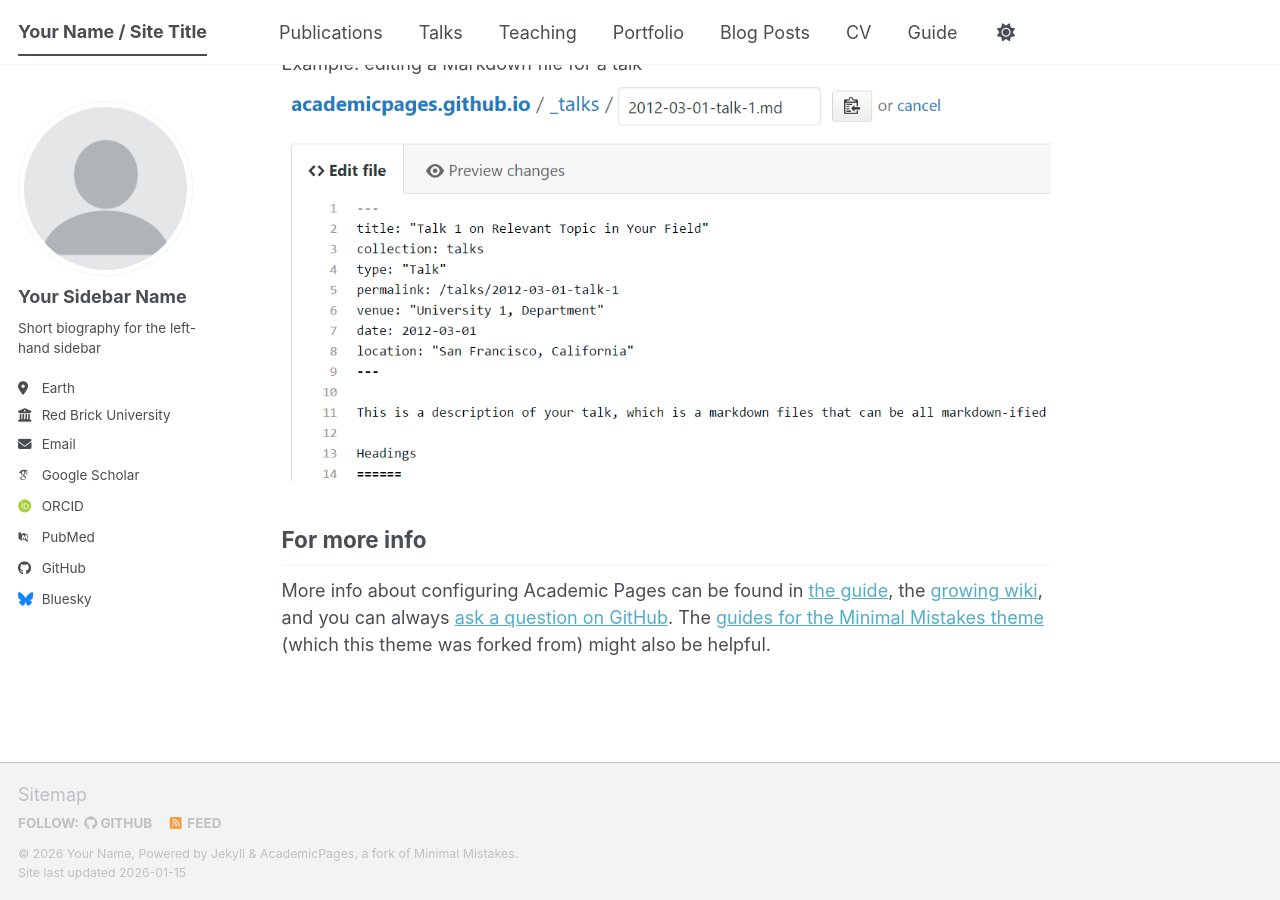
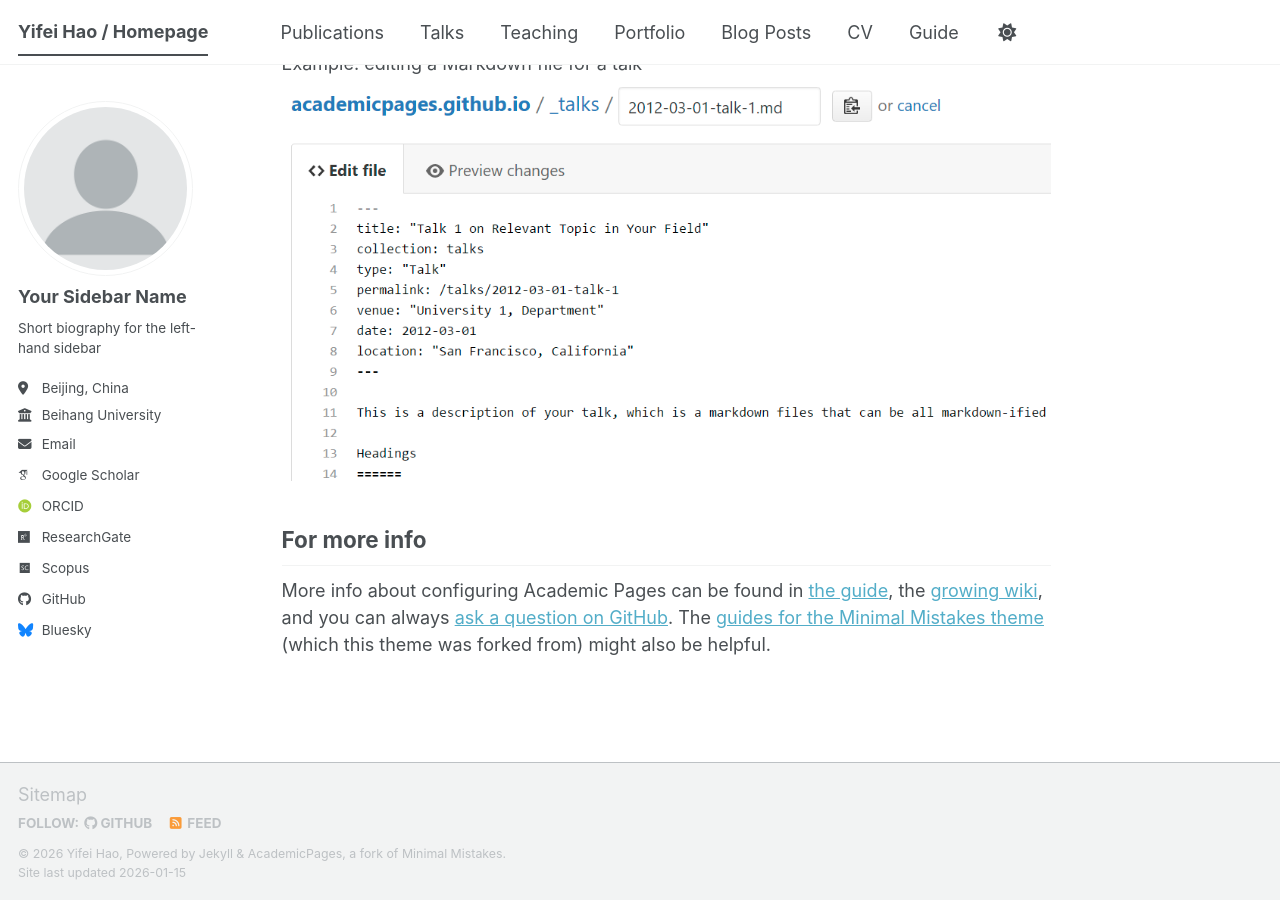
Before and after one commit to if-hyf/if-hyf.github.io, a Jekyll site: the page built from _pages/about.md, in a window 1280 px wide and 900 px high, scrolled down 2720 px. Built offline with Jekyll 4.4.1, drawn with Linux system fonts in a browser that asks for light colours; some web fonts are replaced; a script bundle is joined from its source files by our own code; library files that are not in the unit come from our copies.

Commit message:
Update _config.yml

```diff
--- a/_config.yml
+++ b/_config.yml
@@ -9,14 +9,14 @@
 # Basic Site Settings
 locale                   : "en-US"
 site_theme               : "default" # The available themes options are "default", "air", "sunrise", "mint", "dirt" and "contrast"
-title                    : "Your Name / Site Title"
+title                    : "Yifei Hao / Homepage"
 title_separator          : "-"
-name                     : &name "Your Name"
-description              : &description "Your Name's academic portfolio"   # Update this with a general description of your site, this is the default if not overridden by a page
-url                      : https://academicpages.github.io # The base hostname & protocol for your site e.g. "https://[your GitHub username].github.io",
+name                     : &name "Yifei Hao"
+description              : &description "Yifei Hao's academic portfolio"   # Update this with a general description of your site, this is the default if not overridden by a page
+url                      : https://if-hyf.github.io # The base hostname & protocol for your site e.g. "https://[your GitHub username].github.io",
                                                            # or if you already have some other page hosted on Github then use "https://[your GitHub username].github.io/[Your Repo Name]"
 baseurl                  : "" # the subpath of your site, e.g. "/blog"
-repository               : "academicpages/academicpages.github.io"
+repository               : "if-hyf/if-hyf.github.io"
 
 # Site Author - The following control what appear as part of the author content on the side bar.
 #               If a field is blank the icon and link will not appear, otherwise it will be shown.
@@ -27,23 +27,23 @@ author:
   name             : "Your Sidebar Name"
   pronouns         : # example: "she/her"
   bio              : "Short biography for the left-hand sidebar"
-  location         : "Earth"
-  employer         : "Red Brick University"
+  location         : "Beijing, China"
+  employer         : "Beihang University"
   uri              : # URL
-  email            : "none@example.org"
+  email            : "haoyifei@buaa.edu.cn"
 
   # Academic websites
   academia         : # URL
   arxiv            : # URL - Update with the correct link to your profile
-  googlescholar    : "https://scholar.google.com/citations?user=PS_CX0AAAAAJ"
+  googlescholar    : "https://scholar.google.com/citations?user=oCeQKoYAAAAJ"
   inspire-hep      : # URL
   impactstory      : # URL
-  orcid            : "https://orcid.org/yourorcidurl"
+  orcid            : "https://orcid.org/0009-0000-8529-923X"
   semantic         : # URL
   ssrn             : # URL
-  pubmed           : "https://www.ncbi.nlm.nih.gov/pubmed/?term=john+snow"
-  researchgate     : # URL
-  scopus           : # URL
+  pubmed           : # URL
+  researchgate     : "https://www.researchgate.net/profile/Yifei-Hao-13"
+  scopus           : "https://www.scopus.com/authid/detail.uri?authorId=59701024400"
   zotero           : # URL
 
 
@@ -51,13 +51,13 @@ author:
   bitbucket        : # Username - Update with your username on the site
   codepen          : # Username
   dribbble         : # Username
-  github           : "academicpages"
+  github           : "if-hyf"
   kaggle           : # Username
   stackoverflow    : # User number or user number and name (i.e., use "1" or "1/jeff-atwood")
 
   # Social media
   artstation       : # Username
-  bluesky          : "bsky.app" # Replace this with you Bluesky username
+  bluesky          : "haoyifei.bsky.social" # Replace this with you Bluesky username
   facebook         : # Username
   flickr           : # Username
   foursquare       : # Username
```
